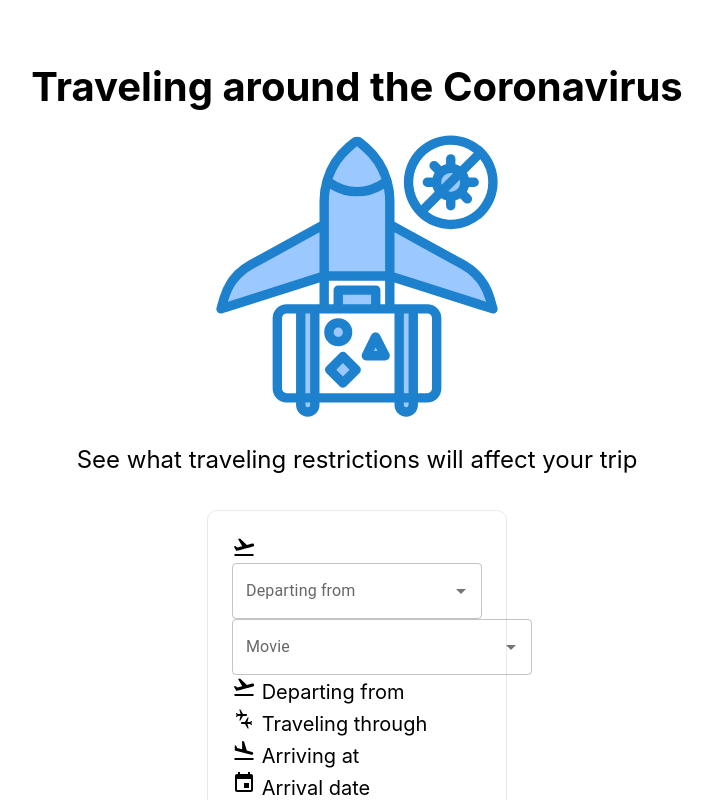
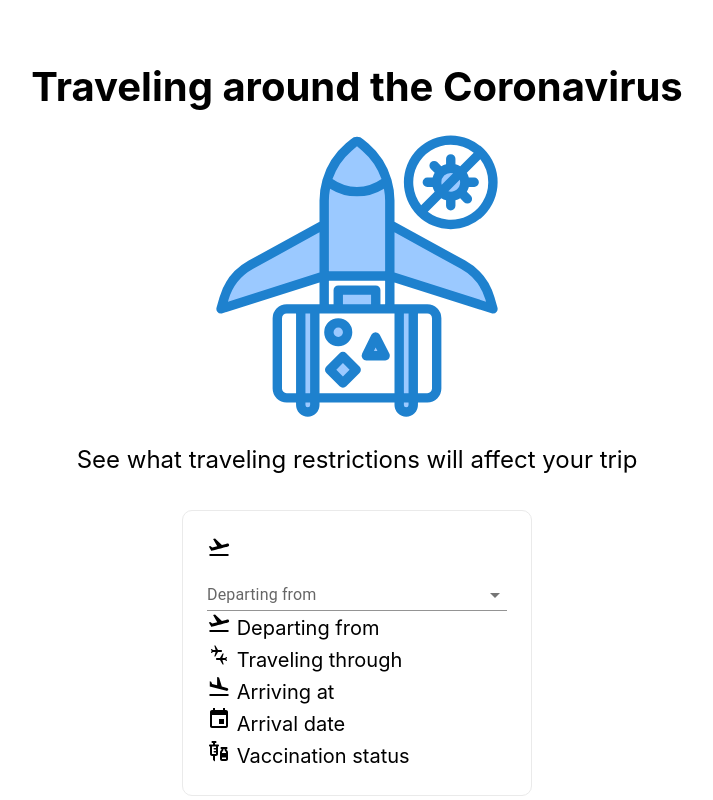
Before and after one commit to Gazwai/covid19-travel-restrictions, a Next.js app: page / in a window 1280 px wide. Shown: the top 800 px of the page, without its empty margins (283-996 px from the left). Built offline with nearby package versions, Linux system fonts and the light colour scheme.

Commit message:
changed style of countryselect to variant standard

```diff
--- a/components/countryselect.js
+++ b/components/countryselect.js
@@ -6,8 +6,8 @@ import Autocomplete from '@mui/material/Autocomplete';
 export default function CountrySelect(props) {
   return (
     <Autocomplete
-      id="country-select-demo"
-      sx={{ width: 250 }}
+      id="country-select"
+      sx={{ width:300 }}
       options={countries}
       autoHighlight
       getOptionLabel={(option) => option.label}
@@ -27,6 +27,7 @@ export default function CountrySelect(props) {
         <TextField
           {...params}
           label={props.textLabel}
+          variant="standard"
           inputProps={{
             ...params.inputProps,
             autoComplete: 'new-password', // disable autocomplete and autofill
--- a/pages/index.js
+++ b/pages/index.js
@@ -33,13 +33,6 @@ export default function Home() {
           <div className={styles.card}>
             {/* <h2>Documentation &rarr;</h2> */}
             <FlightTakeoffIcon /><CountrySelect textLabel={"Departing from"}/>
-            <Autocomplete
-              disablePortal
-              id="combo-box-demo"
-              options={["top100Films", "bestFilms"]}
-              sx={{ width: 300 }}
-              renderInput={(params) => <TextField {...params} label="Movie" />}
-            />
             <p><FlightTakeoffIcon /> Departing from</p>
             <p><ConnectingAirportsIcon /> Traveling through</p>
             <p><FlightLandIcon /> Arriving at</p>
--- a/styles/Home.module.css
+++ b/styles/Home.module.css
@@ -70,7 +70,8 @@
   align-items: center;
   justify-content: center;
   flex-wrap: wrap;
-  max-width: 800px;
+  flex-direction: row;
+  /* max-width: 800px; */
 }
 
 .card {
@@ -82,7 +83,7 @@
   border: 1px solid #eaeaea;
   border-radius: 10px;
   transition: color 0.15s ease, border-color 0.15s ease;
-  max-width: 300px;
+  /* max-width: 300px; */
 }
 
 /* .card:hover,
```
